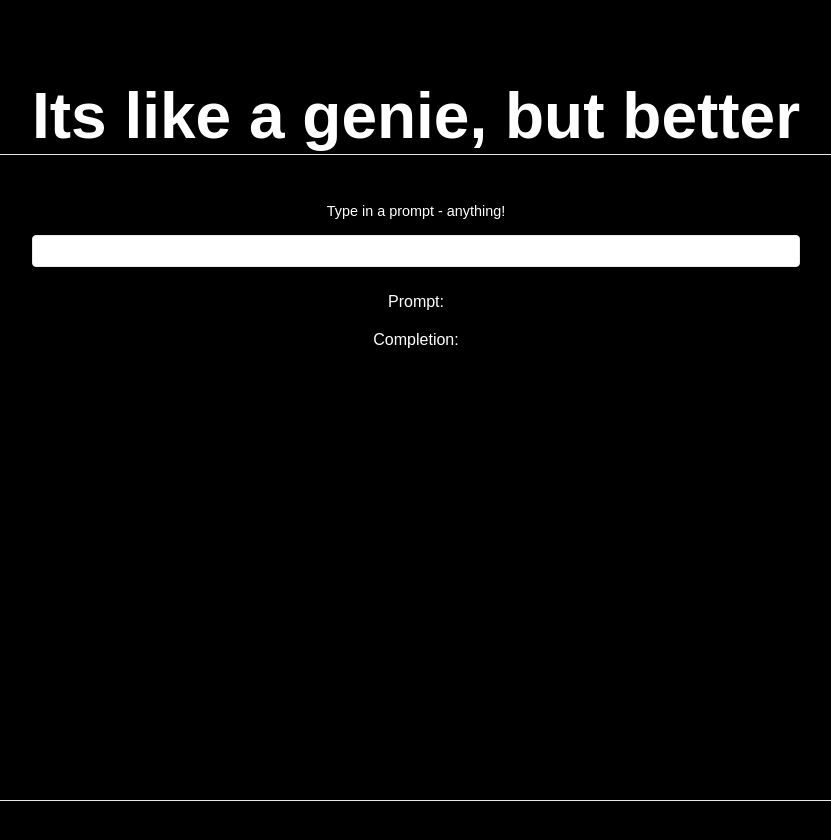
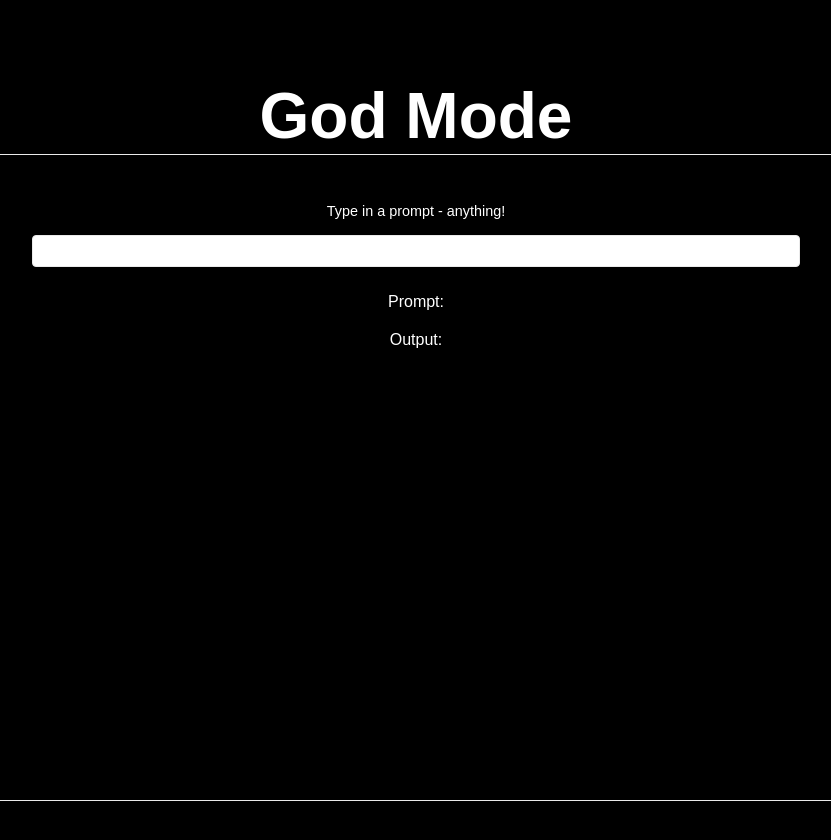
Before and after one commit to jamesonarnett/OpenAI-GPT3-playground, a Next.js app: page / in a window 1280 px wide. Shown: the top 840 px of the page, without its empty margins (224-1055 px from the left). Built offline with nearby package versions, Linux system fonts and the light colour scheme.

Commit message:
God mode updates bb

```diff
--- a/pages/index.tsx
+++ b/pages/index.tsx
@@ -6,7 +6,7 @@ import styles from "../styles/Home.module.scss";
 export default function Home() {
   const [value, setValue] = useState<string>("");
   const [prompt, setPrompt] = useState<string>("");
-  const [completion, setCompletion] = useState<string>("");
+  const [output, setOutput] = useState<string>("");
 
   const handleInput = useCallback((e: React.ChangeEvent<HTMLInputElement>) => {
     setValue(e.target.value);
@@ -16,8 +16,8 @@ export default function Home() {
     async (e: React.KeyboardEvent<HTMLInputElement>) => {
       if (e.key === "Enter") {
         setPrompt(value);
-        setCompletion("Loading...");
-        const response = await fetch("/api/hello", {
+        setOutput("Loading...");
+        const response = await fetch("/api/prompt", {
           method: "POST",
           headers: {
             "Content-Type": "application/json",
@@ -26,7 +26,7 @@ export default function Home() {
         });
         const data = await response.json();
         setValue("");
-        setCompletion(data.result.choices[0].text);
+        setOutput(data.result.choices[0].text);
       }
     },
     [value]
@@ -45,7 +45,7 @@ export default function Home() {
 
       <main className={styles.main}>
         <div className={styles.titleDiv}>
-          <h1 className={styles.title}>Its like a genie, but better</h1>
+          <h1 className={styles.title}>God Mode</h1>
         </div>
         <div className={styles.inputDiv}>
           <p className={styles.description}>Type in a prompt - anything!</p>
@@ -58,10 +58,13 @@ export default function Home() {
             Prompt: <span>{prompt}</span>
           </div>
           <div>
-            Completion:{" "}
+            Output:{" "}
             <span>
-              {completion.split("\n").map((item) => (
-                <>{item}</>
+              {output.split("\n").map((item) => (
+                <>
+                  {item}
+                  <br />
+                </>
               ))}
             </span>
           </div>
```
Also changed, not shown: pages/api/prompt.ts (renamed from pages/api/hello.ts), 1 other file (tests, documents, lock files or other folders).
